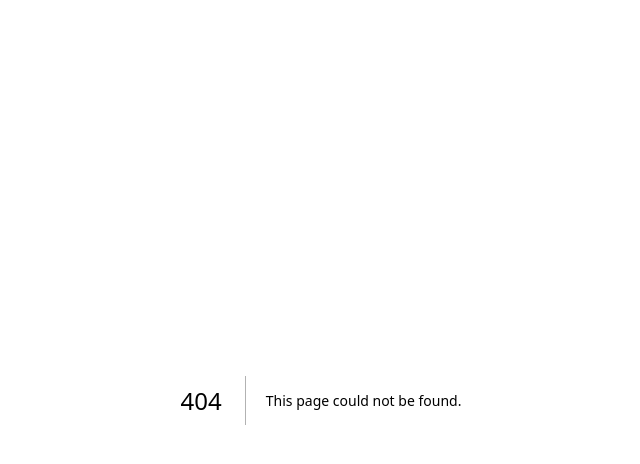
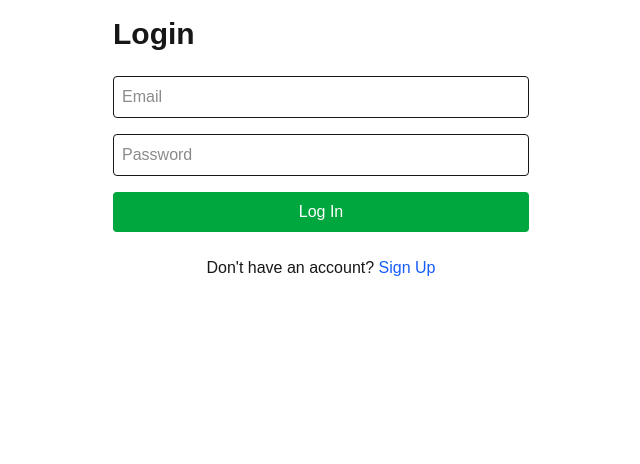
Before and after one commit to costasvallejos/rink-relay, a Next.js app: page /login in a window 1280 px wide. Before the commit this address had no page. Shown: the top 464 px of the page, without its empty margins (319-959 px from the left). Built offline with nearby package versions, Linux system fonts and the light colour scheme; no server answers.

Commit message:
Set up initial pages.

```diff
--- /dev/null
+++ b/app/dashboard/page.tsx
@@ -0,0 +1,27 @@
+'use client';
+
+import { useRouter } from 'next/navigation';
+import supabase from '../../lib/supabaseClient';
+
+export default function Dashboard() {
+  const router = useRouter();
+
+  async function handleLogout() {
+    await supabase.auth.signOut();
+    router.push('/login');
+  }
+
+  return (
+    <div className="max-w-md mx-auto p-4">
+      <h1 className="text-3xl font-bold mb-6">Dashboard</h1>
+      {/* Your dashboard content here */}
+
+      <button
+        onClick={handleLogout}
+        className="mt-4 bg-red-600 text-white p-2 rounded hover:bg-red-700"
+      >
+        Log Out
+      </button>
+    </div>
+  );
+}
--- /dev/null
+++ b/app/join/page.tsx
@@ -0,0 +1,86 @@
+'use client';
+
+import { useState } from 'react';
+import { useRouter } from 'next/navigation';
+import supabase from '../../lib/supabaseClient';
+import { redirectByRole } from '../../lib/redirectByRole';  // <-- import this
+
+export default function JoinCode() {
+  const router = useRouter();
+  const [code, setCode] = useState('');
+  const [errorMsg, setErrorMsg] = useState('');
+
+  async function handleJoin(e: React.FormEvent) {
+    e.preventDefault();
+    setErrorMsg('');
+
+    // Step 1: Check join code validity
+    const { data: joinCode, error: fetchError } = await supabase
+      .from('join_codes')
+      .select('id, type, expires_at')
+      .eq('code', code)
+      .limit(1)
+      .single();
+
+    if (fetchError || !joinCode) {
+      setErrorMsg('Invalid join code.');
+      return;
+    }
+
+    // Check expiration
+    if (joinCode.expires_at && new Date(joinCode.expires_at) < new Date()) {
+      setErrorMsg('Join code has expired.');
+      return;
+    }
+
+    // Step 2: Get current user
+    const {
+      data: { user: currentUser },
+      error: userError,
+    } = await supabase.auth.getUser();
+
+    if (userError || !currentUser) {
+      setErrorMsg('User not authenticated.');
+      return;
+    }
+
+    // Step 3: Update role in users table based on join code type
+    const newRole = joinCode.type === 'tournament' ? 'organizer' : 'coach'; // Adjust as needed
+
+    const { error: updateError } = await supabase
+      .from('users')
+      .update({ role: newRole })
+      .eq('id', currentUser.id);
+
+    if (updateError) {
+      setErrorMsg('Failed to update role.');
+      return;
+    }
+
+    // Step 4: Use redirectByRole helper instead of hardcoded push
+    await redirectByRole(currentUser.id, router);
+  }
+
+  return (
+    <div className="max-w-md mx-auto p-4">
+      <h1 className="text-2xl font-bold mb-4">Enter Join Code</h1>
+      <form onSubmit={handleJoin} className="flex flex-col gap-4">
+        <input
+          type="text"
+          placeholder="Join Code"
+          value={code}
+          required
+          onChange={(e) => setCode(e.target.value)}
+          className="border p-2 rounded"
+        />
+        <button
+          type="submit"
+          className="bg-purple-600 text-white p-2 rounded hover:bg-purple-700"
+        >
+          Submit
+        </button>
+      </form>
+      {errorMsg && <p className="text-red-600 mt-2">{errorMsg}</p>}
+    </div>
+  );
+}
--- /dev/null
+++ b/app/login/page.tsx
@@ -0,0 +1,75 @@
+'use client';
+
+import { useState } from 'react';
+import { useRouter } from 'next/navigation';
+import supabase from '../../lib/supabaseClient';
+
+export default function Login() {
+  const router = useRouter();
+  const [email, setEmail] = useState('');
+  const [password, setPassword] = useState('');
+  const [errorMsg, setErrorMsg] = useState('');
+  const [loading, setLoading] = useState(false);
+
+  async function handleLogin(e: React.FormEvent) {
+    e.preventDefault();
+    setErrorMsg('');
+    setLoading(true);
+
+    const { data, error } = await supabase.auth.signInWithPassword({ email, password });
+
+    setLoading(false);
+
+    if (error) {
+      setErrorMsg(error.message);
+    } else {
+      router.push('/dashboard'); // redirect after login
+    }
+  }
+
+  return (
+    <div className="max-w-md mx-auto p-4">
+      <h1 className="text-3xl font-bold mb-6">Login</h1>
+      <form onSubmit={handleLogin} className="flex flex-col gap-4">
+        <input
+          type="email"
+          placeholder="Email"
+          value={email}
+          required
+          onChange={(e) => setEmail(e.target.value)}
+          disabled={loading}
+          className="border p-2 rounded"
+        />
+        <input
+          type="password"
+          placeholder="Password"
+          value={password}
+          required
+          onChange={(e) => setPassword(e.target.value)}
+          disabled={loading}
+          className="border p-2 rounded"
+        />
+        <button
+          type="submit"
+          disabled={loading}
+          className="bg-green-600 text-white p-2 rounded hover:bg-green-700 disabled:opacity-50"
+        >
+          {loading ? 'Logging in...' : 'Log In'}
+        </button>
+      </form>
+
+      {errorMsg && <p className="text-red-600 mt-4">{errorMsg}</p>}
+
+      <p className="mt-6 text-center">
+        Don't have an account?{' '}
+        <button
+          type="button"
+          onClick={() => router.push('/signup')}
+          className="text-blue-600 hover:underline"
+        >
+          Sign Up
+        </button>
+      </p>
+    </div>
+  );
+}
--- a/app/page.tsx
+++ b/app/page.tsx
@@ -1,5 +1,7 @@
 'use client'
 
+import { useEffect, useState } from 'react'
+import { useRouter } from 'next/navigation'
 import { createClient } from '@supabase/supabase-js'
 
 const supabase = createClient(
@@ -8,20 +10,33 @@ const supabase = createClient(
 )
 
 export default function Home() {
-  async function testConnection() {
-    const { data, error } = await supabase.from('test').select('*')
-    console.log('Supabase response:', { data, error })
+  const router = useRouter()
+  const [loading, setLoading] = useState(true)
+
+  useEffect(() => {
+    async function signOutAndRedirect() {
+      await supabase.auth.signOut()  // force sign out every time on home page load
+
+      const { data: { user } } = await supabase.auth.getUser()
+
+      if (user) {
+        router.replace('/dashboard')
+      } else {
+        router.replace('/login')
+      }
+
+      setLoading(false)
+    }
+    signOutAndRedirect()
+  }, [router])
+
+  if (loading) {
+    return (
+      <main className="flex min-h-screen flex-col items-center justify-center p-8">
+        <p>Loading...</p>
+      </main>
+    )
   }
 
-  return (
-    <main className="flex min-h-screen flex-col items-center justify-center p-8">
-      <h1 className="text-3xl font-bold">Hello Rink Relay</h1>
-      <button
-        onClick={testConnection}
-        className="mt-6 rounded bg-blue-500 px-4 py-2 text-white hover:bg-blue-600"
-      >
-        Test Supabase
-      </button>
-    </main>
-  )
+  return null
 }
--- /dev/null
+++ b/app/signup/page.tsx
@@ -0,0 +1,63 @@
+'use client';
+
+import { useState } from 'react';
+import { useRouter } from 'next/navigation';
+import supabase from '../../lib/supabaseClient';
+
+export default function SignUp() {
+  const router = useRouter();
+  const [email, setEmail] = useState('');
+  const [password, setPassword] = useState('');
+  const [errorMsg, setErrorMsg] = useState('');
+  const [loading, setLoading] = useState(false);
+
+  async function handleSignUp(e: React.FormEvent) {
+    e.preventDefault();
+    setErrorMsg('');
+    setLoading(true);
+
+    const { data, error } = await supabase.auth.signUp({ email, password });
+
+    setLoading(false);
+
+    if (error) {
+      setErrorMsg(error.message);
+    } else {
+      router.push('/dashboard');
+    }
+  }
+
+  return (
+    <div className="max-w-md mx-auto p-4">
+      <h1 className="text-3xl font-bold mb-6">Sign Up</h1>
+      <form onSubmit={handleSignUp} className="flex flex-col gap-4">
+        <input
+          type="email"
+          placeholder="Email"
+          value={email}
+          required
+          onChange={(e) => setEmail(e.target.value)}
+          className="border p-2 rounded"
+          disabled={loading}
+        />
+        <input
+          type="password"
+          placeholder="Password"
+          value={password}
+          required
+          onChange={(e) => setPassword(e.target.value)}
+          className="border p-2 rounded"
+          disabled={loading}
+        />
+        <button
+          type="submit"
+          disabled={loading}
+          className="bg-blue-600 text-white p-2 rounded hover:bg-blue-700 disabled:opacity-50"
+        >
+          {loading ? 'Signing up...' : 'Sign Up'}
+        </button>
+      </form>
+      {errorMsg && <p className="text-red-600 mt-4">{errorMsg}</p>}
+    </div>
+  );
+}
--- /dev/null
+++ b/lib/redirectByRole.ts
@@ -0,0 +1,31 @@
+import supabase from './supabaseClient';
+
+export async function redirectByRole(
+  userId: string,
+  router: ReturnType<typeof import('next/navigation').useRouter>
+) {
+  const { data: user, error } = await supabase
+    .from('users')
+    .select('role')
+    .eq('id', userId)
+    .single();
+
+  if (error || !user) {
+    router.push('/login'); // fallback to login if no role found
+    return;
+  }
+
+  switch (user.role) {
+    case 'organizer':
+      router.push('/dashboard/tournaments');
+      break;
+    case 'coach':
+      router.push('/dashboard/team');
+      break;
+    case 'player':
+      router.push('/team/view');
+      break;
+    default:
+      router.push('/');
+  }
+}
--- /dev/null
+++ b/lib/supabaseClient.ts
@@ -0,0 +1,8 @@
+import { createClient } from '@supabase/supabase-js';
+
+const supabase = createClient(
+  process.env.NEXT_PUBLIC_SUPABASE_URL!,
+  process.env.NEXT_PUBLIC_SUPABASE_ANON_KEY!
+);
+
+export default supabase;
```
